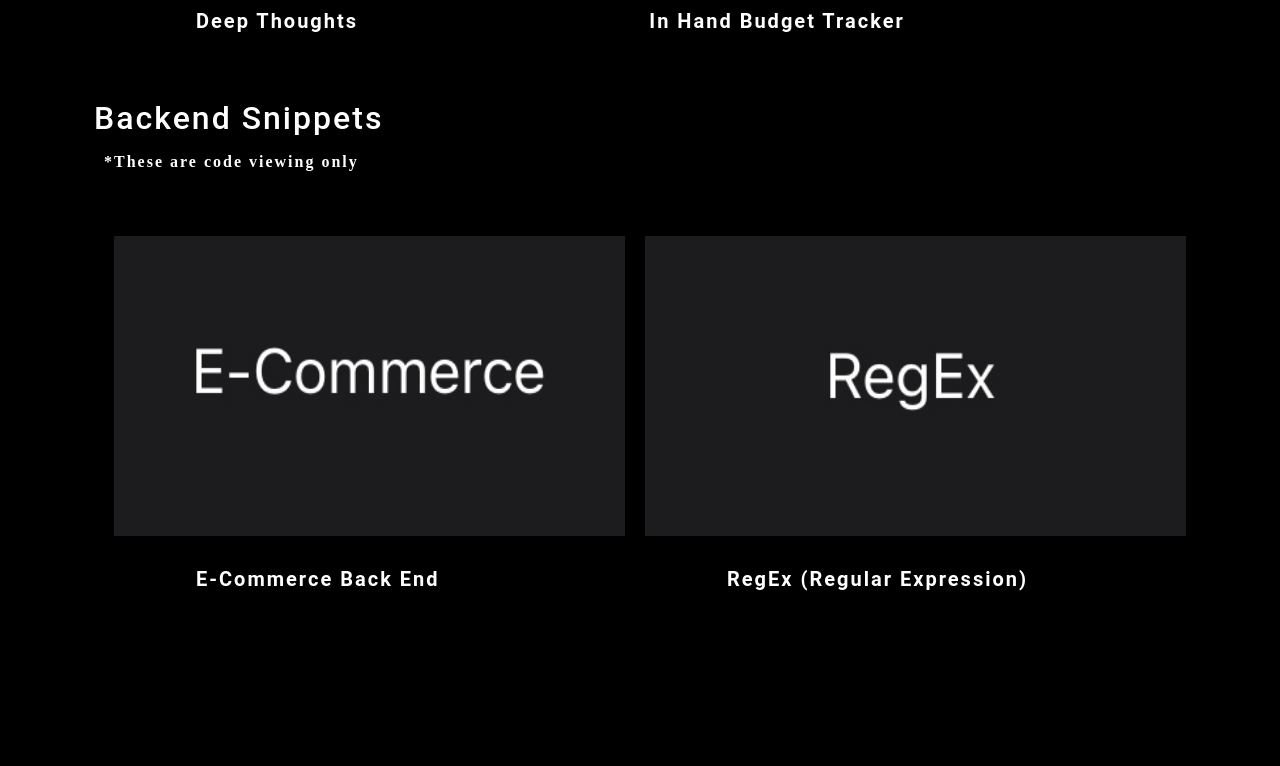
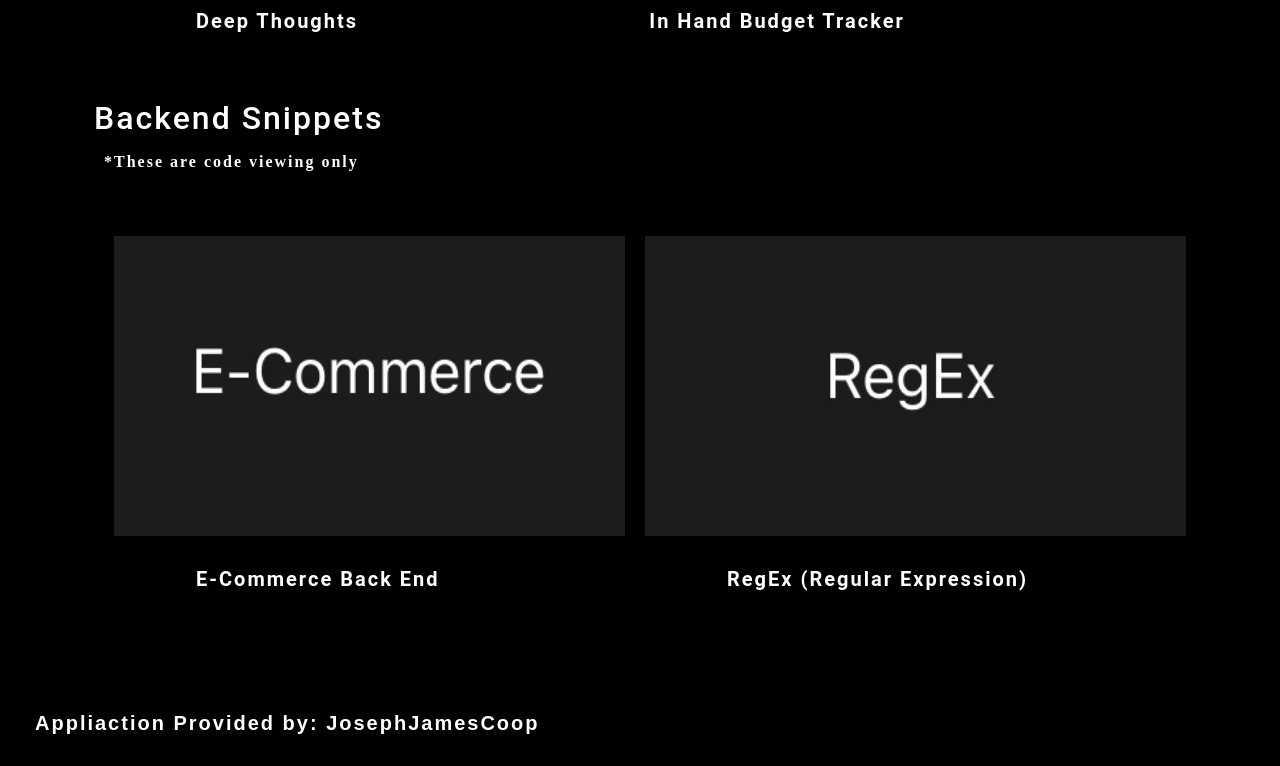
Before and after one commit to JosephJamesCoop/joseph-cooper, a React (Create React App) app: page / in a window 1280 px wide. Shown: the part 4278-5044 px from the top of the page. Before the commit the page ends 4884 px from the top, so only its background shows below. Built offline with nearby package versions, Linux system fonts and the light colour scheme.

Commit message:
added footer

```diff
--- a/src/App.js
+++ b/src/App.js
@@ -5,6 +5,7 @@ import ContactMe from "./components/Contact";
 import MyWork from "./components/MyWork";
 import Nav from "./components/Nav";
 // import Resume from "./components/Resume";
+import Footer from "./components/Footer";
 
 function App() {
   return (
@@ -16,6 +17,7 @@ function App() {
       <><MyWork></MyWork></>
       {/* <><Resume></Resume></> */}
     </main>
+    <Footer></Footer>
   </div>
   );
 }
--- /dev/null
+++ b/src/components/Footer/index.js
@@ -0,0 +1,13 @@
+import React from "react";
+
+function Footer() {
+  return (
+    <footer>
+      <div className="flex">
+      <p className="foot">Appliaction Provided by: JosephJamesCoop</p>
+      </div>
+    </footer>
+  );
+}
+
+export default Footer;
--- a/src/index.css
+++ b/src/index.css
@@ -183,7 +183,11 @@ nav  li {
   text-decoration: none;
   color: var(--tertiary);
 }
+ .foot {
+   font-family: arial;
+   margin: 100px 35px 25px 35px;
 
+ }
 a {
   text-decoration-line: none;
 	border-radius: 5px;
```
